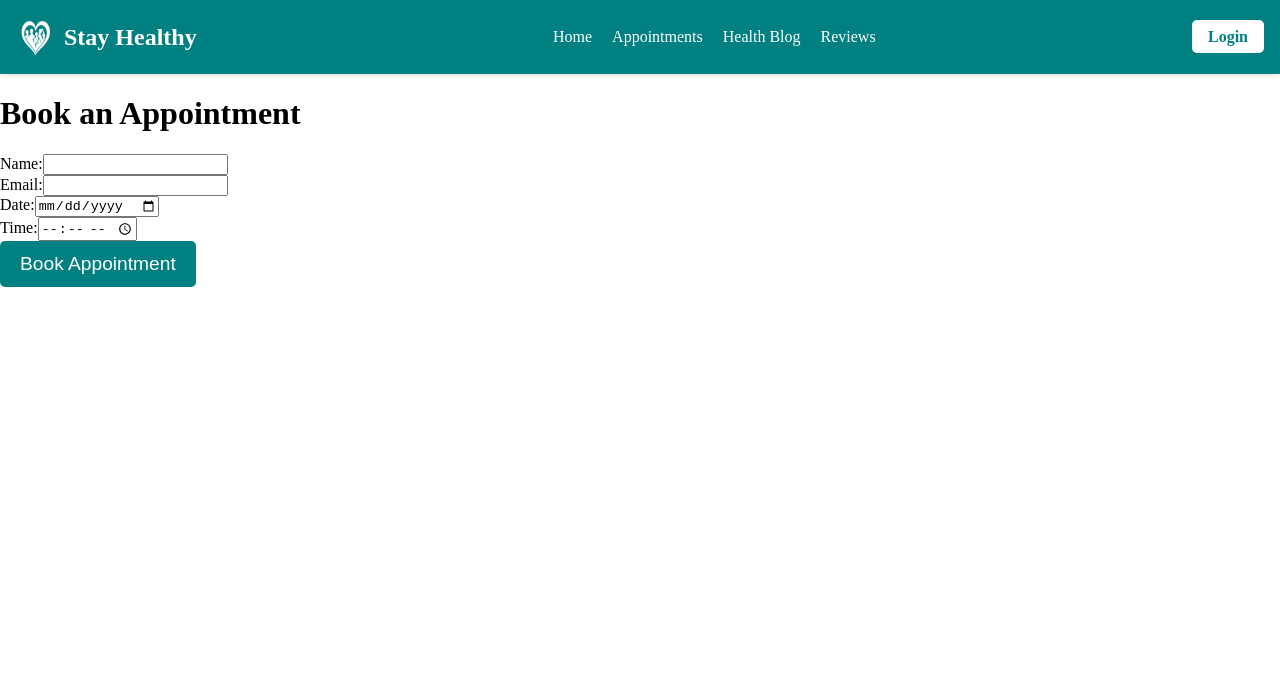
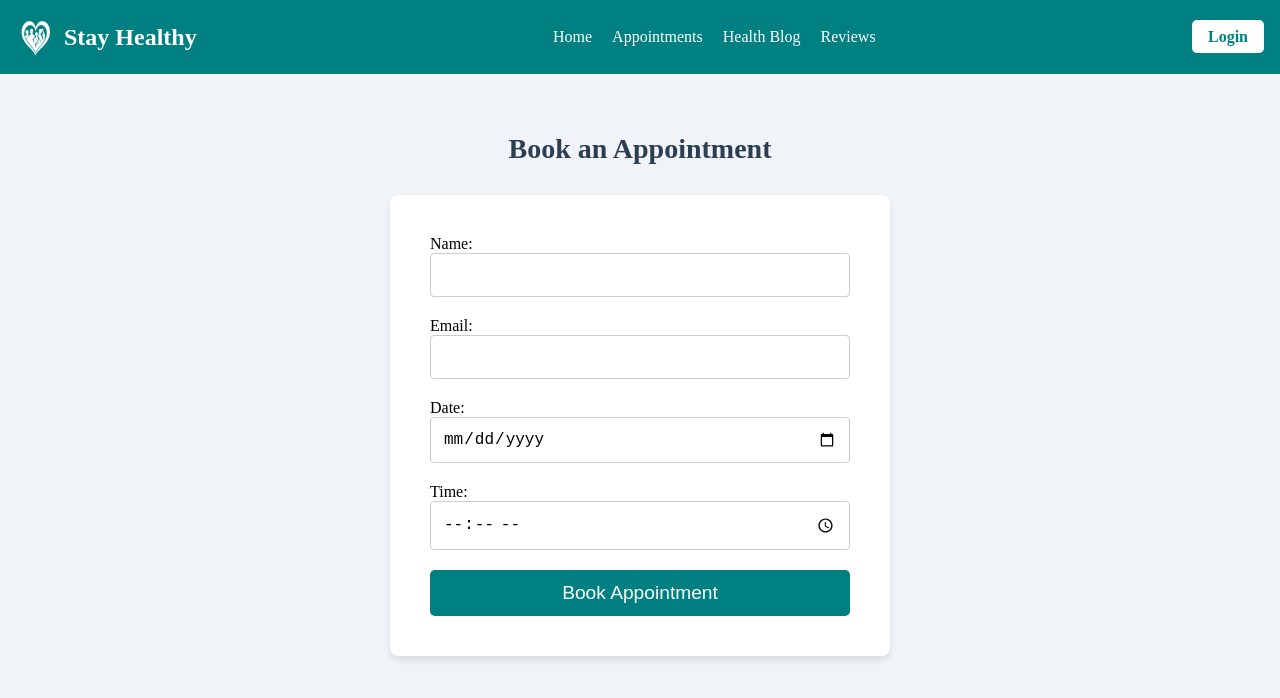
Before and after one commit to dataMichelle/stayhealthy-react, a React (Vite) app: page /appointments/new in a window 1280 px wide. Shown: the top 698 px of the page. Built offline with nearby package versions, Linux system fonts and the light colour scheme; no server answers.

Commit message:
added module styling to book appt form

```diff
--- a/src/views/BookAppointment.jsx
+++ b/src/views/BookAppointment.jsx
@@ -1,5 +1,5 @@
 import React, { useState } from "react";
-import styles from "./BookAppointment.module.css"; // Corrected import for CSS module
+import styles from "./BookAppointment.module.css";
 
 const BookAppointment = () => {
   const [formData, setFormData] = useState({
@@ -17,54 +17,59 @@ const BookAppointment = () => {
   const handleSubmit = (e) => {
     e.preventDefault();
     console.log("Appointment booked:", formData);
-    // Add logic to handle form submission
   };
 
   return (
-    <div>
-      <h1>Book an Appointment</h1>
-      <form onSubmit={handleSubmit}>
-        <div>
-          <label>Name:</label>
+    <div className={styles.container}>
+      <h1 className={styles.heading}>Book an Appointment</h1>
+      <form onSubmit={handleSubmit} className={styles.form}>
+        <div className={styles.formGroup}>
+          <label className={styles.label}>Name:</label>
           <input
             type="text"
             name="name"
             value={formData.name}
             onChange={handleChange}
             required
+            className={styles.input}
           />
         </div>
-        <div>
-          <label>Email:</label>
+        <div className={styles.formGroup}>
+          <label className={styles.label}>Email:</label>
           <input
             type="email"
             name="email"
             value={formData.email}
             onChange={handleChange}
             required
+            className={styles.input}
           />
         </div>
-        <div>
-          <label>Date:</label>
+        <div className={styles.formGroup}>
+          <label className={styles.label}>Date:</label>
           <input
             type="date"
             name="date"
             value={formData.date}
             onChange={handleChange}
             required
+            className={styles.input}
           />
         </div>
-        <div>
-          <label>Time:</label>
+        <div className={styles.formGroup}>
+          <label className={styles.label}>Time:</label>
           <input
             type="time"
             name="time"
             value={formData.time}
             onChange={handleChange}
             required
+            className={styles.input}
           />
         </div>
-        <button type="submit">Book Appointment</button>
+        <button type="submit" className={styles.button}>
+          Book Appointment
+        </button>
       </form>
     </div>
   );
--- a/src/views/BookAppointment.module.css
+++ b/src/views/BookAppointment.module.css
@@ -1,31 +1,27 @@
-/* Ensure consistent box-sizing */
 * {
   box-sizing: border-box;
 }
 
-/* Center the form on the page */
 .container {
   display: flex;
-  justify-content: center;
+  flex-direction: column;
   align-items: center;
+  justify-content: flex-start;
   min-height: 100vh;
-  background-color: #f9f9f9; /* Light background for better contrast */
-  padding: 20px;
-  margin: 0; /* Remove any default margin */
+  padding: 40px;
+  background-color: #f0f4f8;
 }
 
-/* Style the form */
 .form {
   background-color: #ffffff;
-  padding: 40px; /* Increase padding for better spacing */
+  padding: 40px;
   border-radius: 8px;
   box-shadow: 0 4px 6px rgba(0, 0, 0, 0.1);
   max-width: 500px;
   width: 100%;
-  margin: 0 auto; /* Center the form horizontally */
+  margin: 0 auto;
 }
 
-/* Form heading */
 .form h1 {
   font-size: 24px;
   margin-bottom: 20px;
@@ -33,20 +29,18 @@
   color: #333333;
 }
 
-/* Input fields */
 .input {
   width: 100%;
-  padding: 12px; /* Increase padding for better usability */
-  margin-bottom: 20px; /* Increase spacing between inputs */
+  padding: 12px;
+  margin-bottom: 20px;
   border: 1px solid #cccccc;
   border-radius: 4px;
   font-size: 16px;
 }
 
-/* Submit button */
 .button {
   width: 100%;
-  padding: 14px; /* Increase padding for better clickability */
+  padding: 14px;
   background-color: #007bff;
   color: #ffffff;
   border: none;
@@ -60,14 +54,20 @@
   background-color: #0056b3;
 }
 
-/* Add spacing between form elements */
 .form-group {
-  margin-bottom: 20px; /* Increase spacing for better readability */
+  margin-bottom: 20px;
 }
 
-/* Responsive design */
+.heading {
+  font-size: 28px;
+  font-weight: bold;
+  color: #2c3e50;
+  margin-bottom: 30px;
+  text-align: center;
+}
+
 @media (max-width: 768px) {
   .form {
-    padding: 30px; /* Adjust padding for smaller screens */
+    padding: 30px;
   }
 }
```
